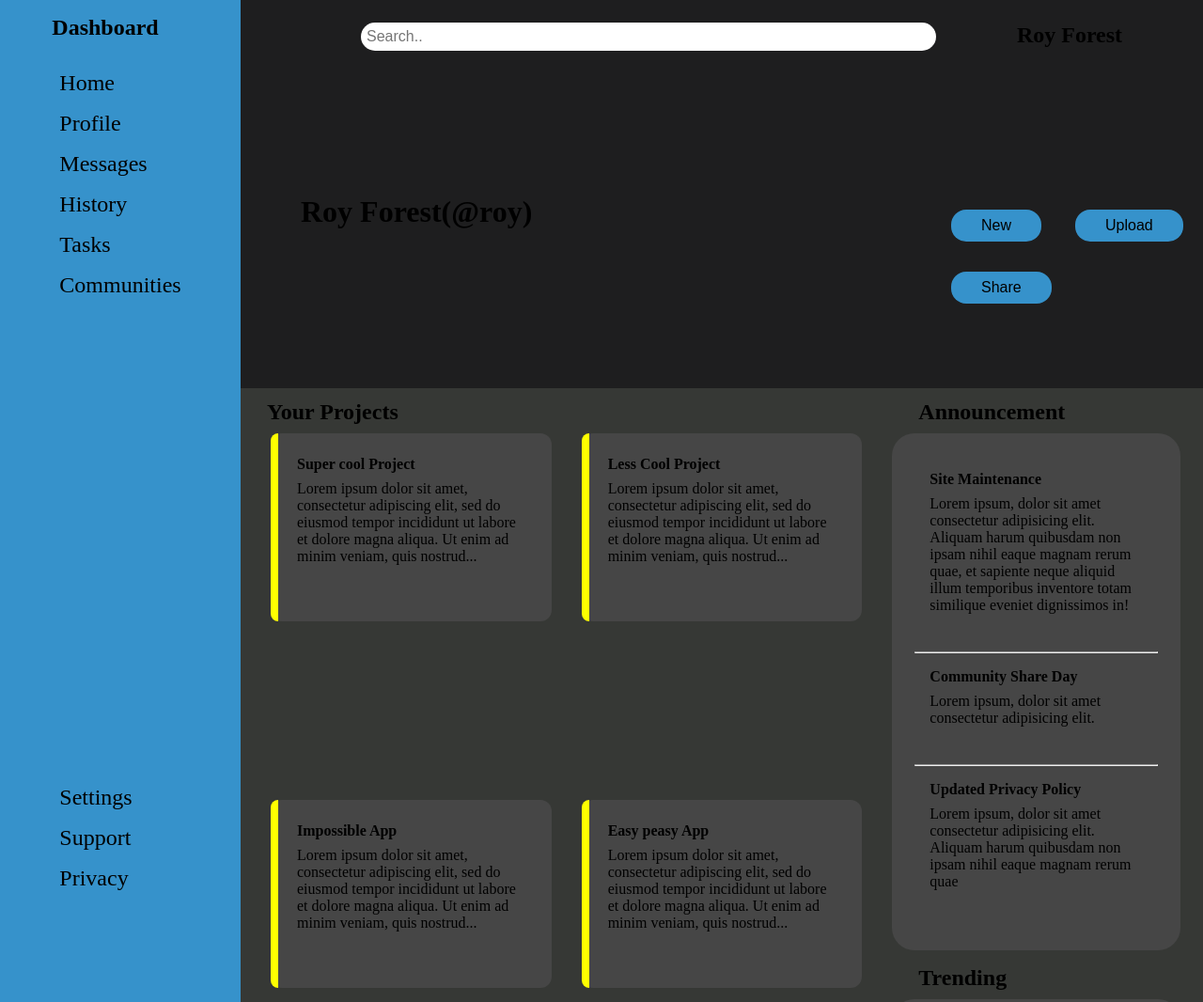
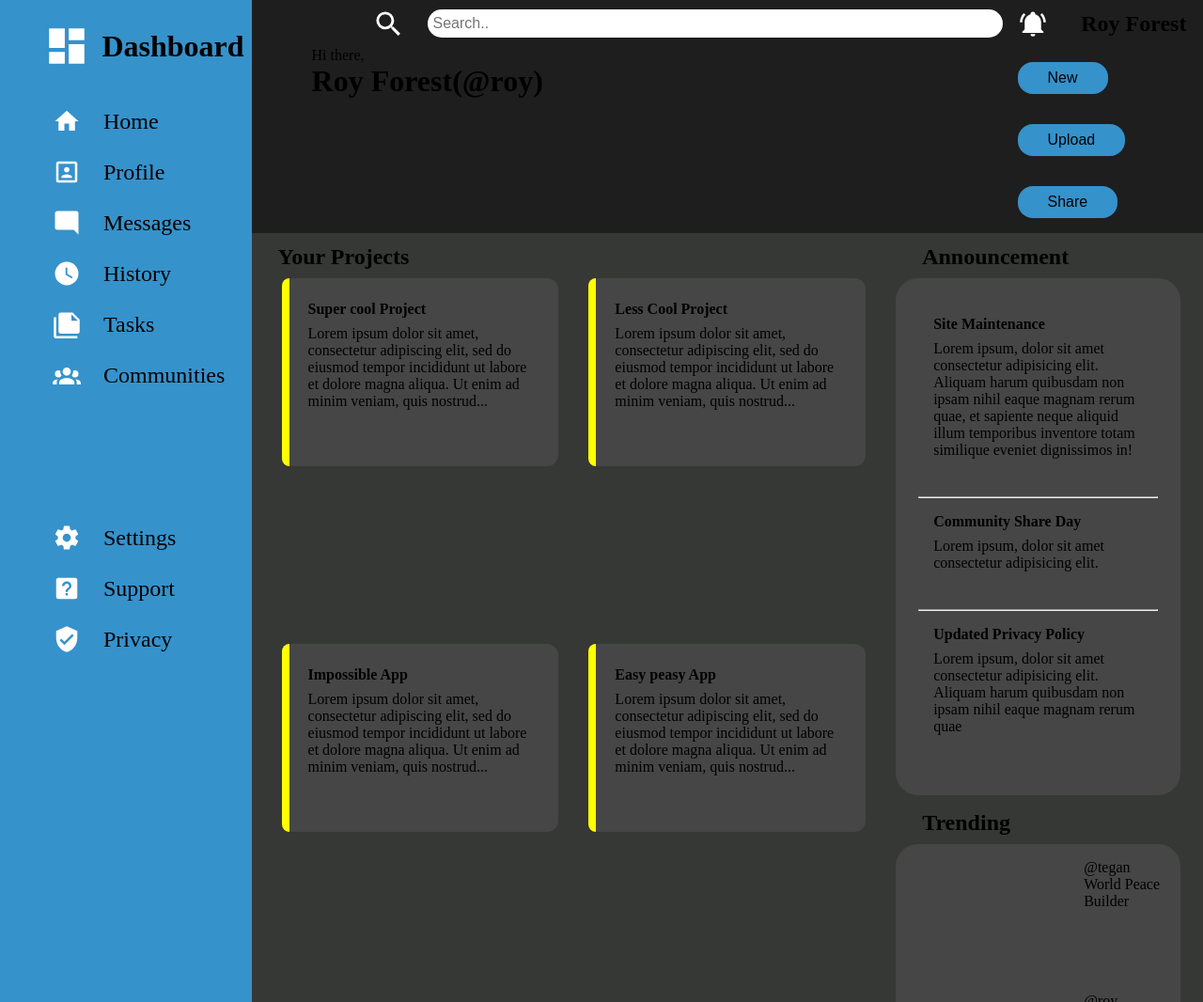
Before and after one commit to ShengGut/Admin-dashboard, a plain HTML site: page index.html in a window 1280 px wide. Shown: the top 1066 px of the page at 94% size. Drawn offline with Linux system fonts and the light colour scheme.

Commit message:
Added svg icons

```diff
--- a/index.html
+++ b/index.html
@@ -11,12 +11,13 @@
 
         <div class="header">
             <div class="topnav">
-                <input type="text" placeholder="Search..">
+                <img src="./icons/magnify.svg" alt="magnify glass" width="35" height="35"><input type="text" placeholder="Search..">
             </div>
             <div class="top-right">
-                <h2>Roy Forest</h2>
+                <img src="./icons/bell-ring.svg" alt="notificatoins" width="30" height="30"><h2>Roy Forest</h2>
             </div>
             <div class="bottom-left">
+                <p>Hi there,</p>
                 <h1>Roy Forest(@roy)</h1>
             </div>
             <div class="bottom-right">
@@ -28,18 +29,18 @@
 
         <div class="sidebar">
             <ul>
-                <h2>Dashboard</h2>
-                <li>Home</li>
-                <li>Profile</li>
-                <li>Messages</li>
-                <li>History</li>
-                <li>Tasks</li>
-                <li>Communities</li>
+                <h2><img src="./icons/view-dashboard.svg" alt="home" width="50" height="50">Dashboard</h2>
+                <li><img src="./icons/home.svg" alt="home" width="30" height="30">Home</li>
+                <li><img src="./icons/account-box-outline.svg" alt="account" width="30" height="30">Profile</li>
+                <li><img src="./icons/message.svg" alt="message" width="30" height="30">Messages</li>
+                <li><img src="./icons/clock.svg" alt="clock" width="30" height="30">History</li>
+                <li><img src="./icons/note-multiple.svg" alt="tasks" width="30" height="30">Tasks</li>
+               <li><img src="./icons/account-group.svg" alt="communities" width="30" height="30">Communities</li>
             </ul>
             <ul>
-                <li>Settings</li>
-                <li>Support</li>
-                <li>Privacy</li>
+                <li><img src="./icons/cog.svg" alt="settings" width="30" height="30">Settings</li>
+                <li><img src="./icons/help-box.svg" alt="support" width="30" height="30">Support</li>
+                <li><img src="./icons/shield-check.svg" alt="privacy" width="30" height="30">Privacy</li>
             </ul>
         </div>
 
--- a/styles.css
+++ b/styles.css
@@ -9,8 +9,8 @@ body {
 
 .container {
     display: grid;
-    grid-template-columns: repeat(1, 1fr) repeat(1,4fr);
-    grid-template-rows: repeat(4,minmax(200px, 1fr));
+    grid-template-columns: repeat(1, 0.75fr) repeat(1,4fr);
+    grid-template-rows: repeat(1,minmax(200px, 0.2fr)) repeat(1,minmax(200px, 1fr));
 }
 
 ul,
@@ -27,9 +27,15 @@ li {
     grid-template-columns: repeat(2,1fr);
 }
 
+
 .top-right {
+    display: flex;
     justify-self: center;
-    margin-top: 24px;
+    align-items: center;
+}
+
+.top-right img {
+    margin-right: 36px;
 }
 
 .bottom-left {
@@ -55,35 +61,59 @@ li {
     float: center;
     padding: 6px;
     border: none;
-    margin-top: 24px;
-    margin-left: 128px;
-    font-size: 16px;
+    font-size: 1em;
     width: 600px;
     border-radius: 24px;
+    margin-left: 24px;
+  }
+
+.topnav {
+    display: flex;
+    align-items: center;
+    margin-left: 128px;
   }
 
 .sidebar {
-    grid-row: 1 / span 4;
+    grid-row: 1 / span 2;
     background-color: rgb(54, 146, 203);
     display: grid;
-    grid-template-rows: repeat(2, 1fr);
-    justify-content: space-evenly;
+    grid-template-rows: repeat(1, 1fr) repeat(1,1.75fr);
+    justify-content: start;
 }
 
 .sidebar > ul h2 {
+    display: flex;
+    font-size: 2em;
+    padding: 8px;
+    align-items: center;
+    gap: 12px;
     margin-top: 16px;
     margin-bottom: 24px;
+    margin-left: 1.2em;
 }
 
+img {
+    filter: invert(100%);
+}
+
+img[src$="message.svg"] {
+    transform: scaleX(-1);
+  }
+
 .sidebar > ul li {
-    font-size: 24px;
+    display: flex;
+    font-size: 1.5em;
     padding: 8px;
+    align-items: center;
+    gap: 24px;
+    margin-left: 2em;
+    margin-top: 8px;
 }
 
 .main-content {
     background-color: rgb(54, 56, 53);
-    grid-row: 2 / span 4;
-    grid-column: 2/ span 4;
+    grid-row: 2;
+    grid-column: 2;
     display: grid;
     grid-template-columns: repeat(1, 2fr) repeat(1, 1fr);
     grid-template-rows: repeat(1,36px) repeat(1,1fr);
```
Also changed, not shown: icons/account-box-outline.svg (added), icons/account-group.svg (added), icons/bell-ring.svg (added), icons/clock.svg (added), icons/cog.svg (added), icons/eye-plus-outline.svg (added), icons/help-box.svg (added), icons/home.svg (added), icons/magnify.svg (added), icons/message.svg (added), icons/note-multiple.svg (added), icons/share-variant.svg (added), icons/shield-check.svg (added), icons/star-plus-outline.svg (added), 1 more files, 1 other file.
